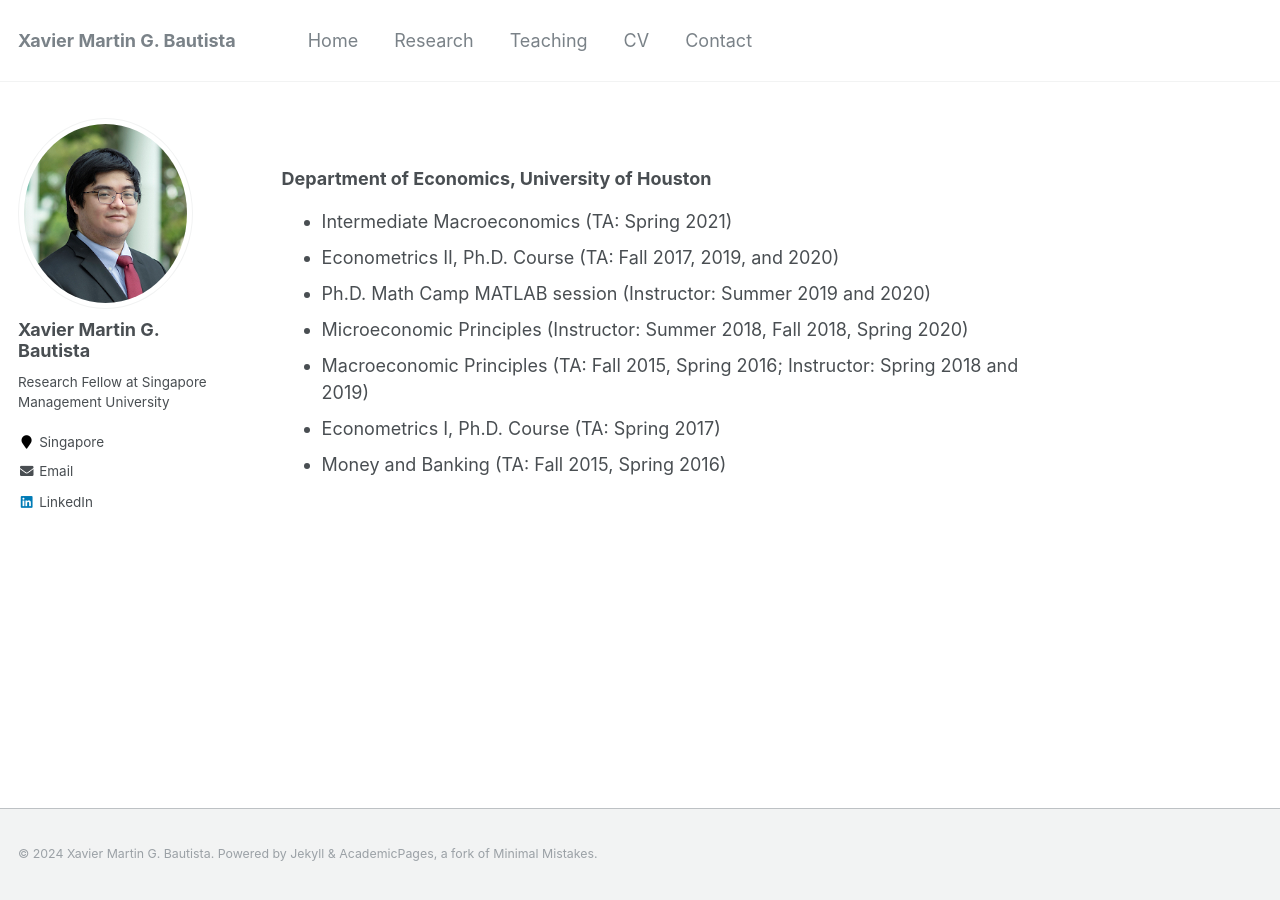
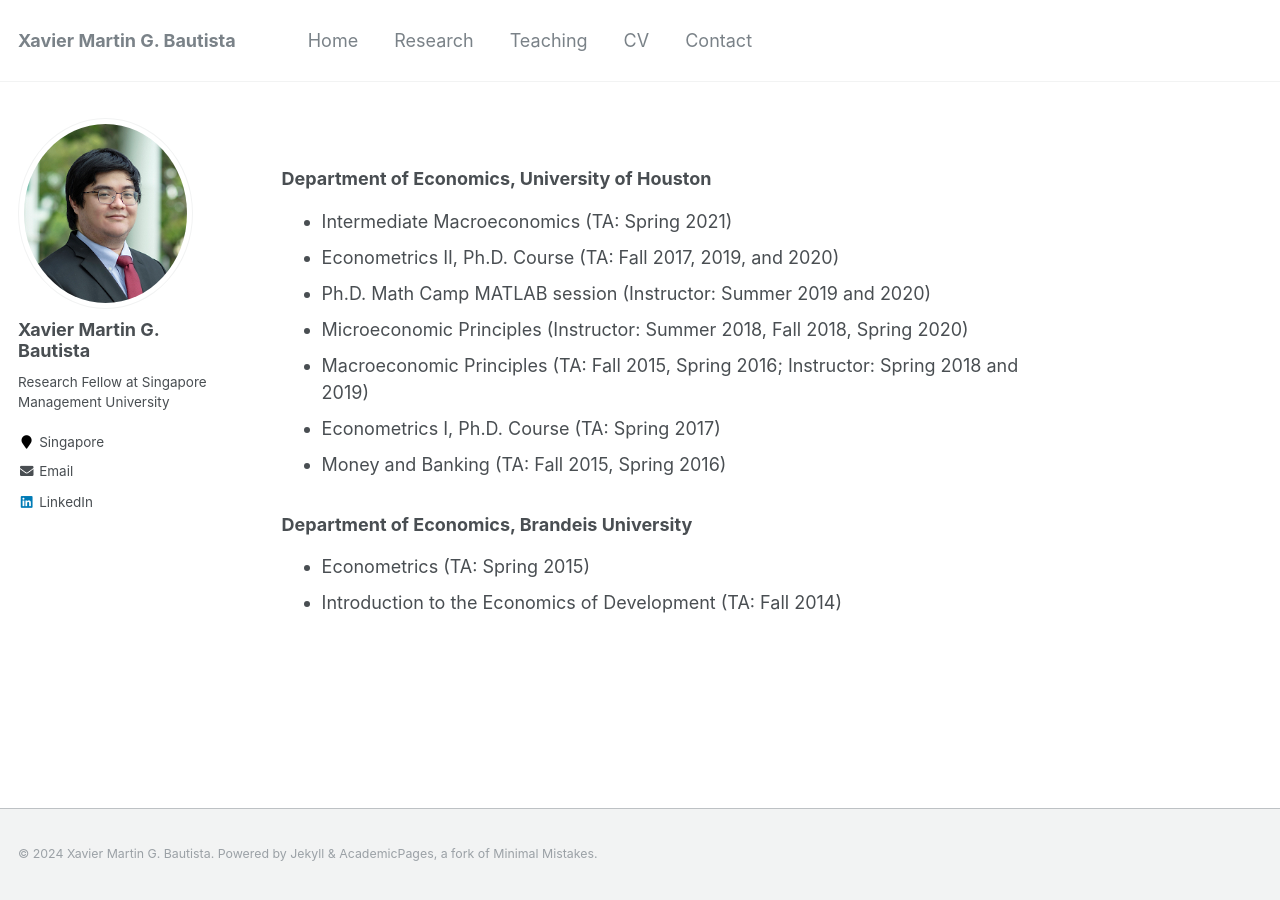
Before and after one commit to xmgbautista/xmgbautista.github.io, a Jekyll site: the page built from _pages/teaching.md, in a window 1280 px wide. Built offline with Jekyll 4.4.1, drawn with Linux system fonts in a browser that asks for light colours.

Commit message:
Update teaching.md

```diff
--- a/_pages/teaching.md
+++ b/_pages/teaching.md
@@ -14,3 +14,8 @@ author_profile: true
 * Macroeconomic Principles (TA: Fall 2015, Spring 2016; Instructor: Spring 2018 and 2019)
 * Econometrics I, Ph.D. Course (TA: Spring 2017)
 * Money and Banking (TA: Fall 2015, Spring 2016)
+
+### Department of Economics, Brandeis University
+
+* Econometrics (TA: Spring 2015)
+* Introduction to the Economics of Development (TA: Fall 2014)
```
